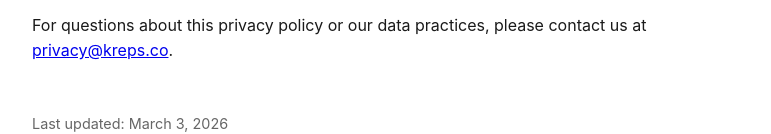
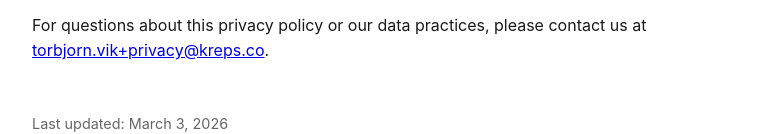
Before and after one commit to KrepsCo/privacy-policy, a plain HTML site: page index.html in a window 1280 px wide. Shown: the part 1101-1235 px from the top of the page, without its empty margins (248-1019 px from the left). Drawn offline with Linux system fonts and the light colour scheme.

Commit message:
Use tagged contact email for spam filtering
Co-Authored-By: Claude Opus 4.6 <noreply@anthropic.com>

```diff
--- a/index.html
+++ b/index.html
@@ -45,7 +45,7 @@
     <p>We do not maintain a persistent store of data retrieved from the Meta API beyond what is necessary for generating reports. Campaign data remains in our clients' Meta accounts and is subject to Meta's own data retention policies.</p>
 
     <h2>Contact</h2>
-    <p>For questions about this privacy policy or our data practices, please contact us at <a href="mailto:privacy@kreps.co">privacy@kreps.co</a>.</p>
+    <p>For questions about this privacy policy or our data practices, please contact us at <a href="mailto:torbjorn.vik+privacy@kreps.co">torbjorn.vik+privacy@kreps.co</a>.</p>
 
     <p class="updated">Last updated: March 3, 2026</p>
 </body>
```
